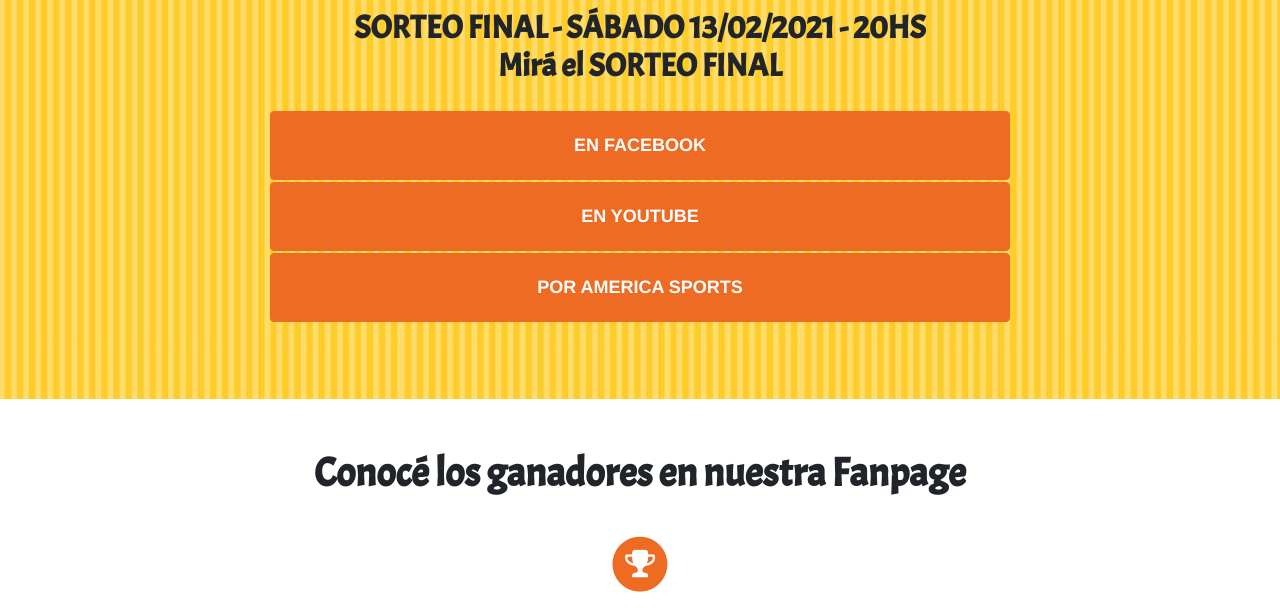
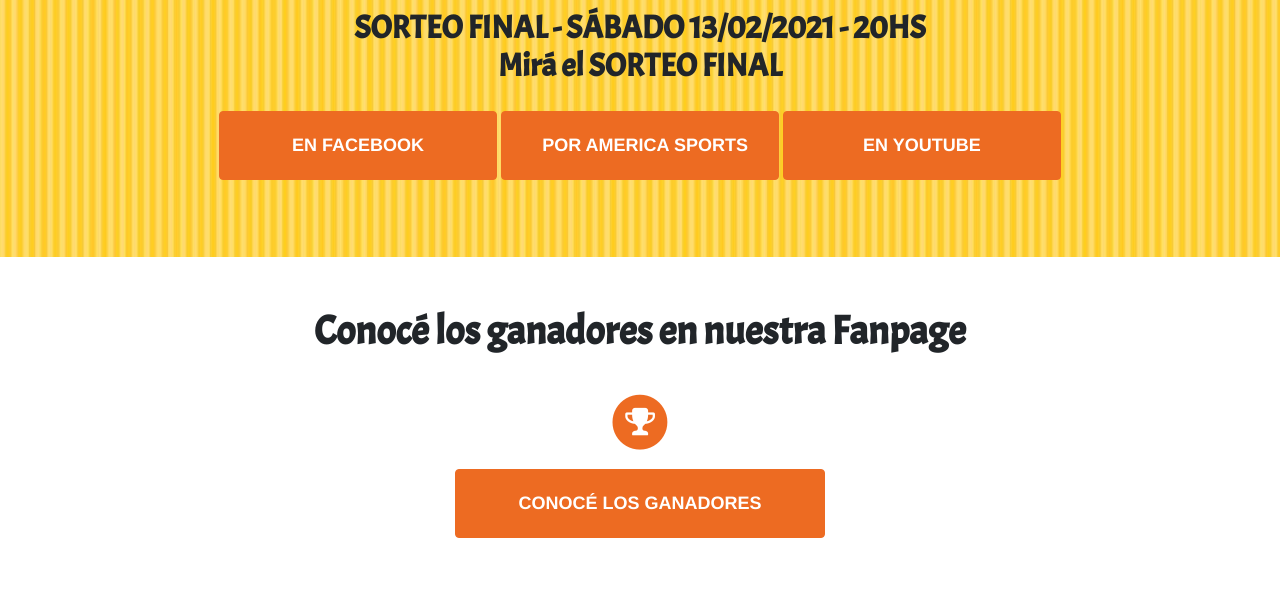
Before and after one commit to scalisro/megasorteo2021, a website: page index.html in a window 1280 px wide. Shown: the part 459-1067 px from the top of the page. Drawn offline with Linux system fonts and the light colour scheme.

Commit message:
Modifica style del boton conoce nuestros ganadores.

```diff
--- a/index.html
+++ b/index.html
@@ -37,9 +37,9 @@
         <div class="intro-text">
           <img style="align-content: center;max-width:100%;" src="img/logobingo.png" alt="sorteo">
            <div class="intro-lead-in"><h2 class="section-heading">SORTEO FINAL - SÁBADO 13/02/2021 - 20HS <br>Mirá el SORTEO FINAL </h2></div>
-          <a class="btn btn-primary btn-xl text-uppercase js-scroll-trigger col-lg-8" href="https://www.facebook.com/bingomegasorteolasparejas/" target="_blank">EN FACEBOOK</a>
-		  <a class="btn btn-primary btn-xl text-uppercase js-scroll-trigger col-lg-8" href="https://www.youtube.com/channel/UCX5SvmEBqwEItKGgcRcmUPA" target="_blank">EN YOUTUBE</a>
-		  <a class="btn btn-primary btn-xl text-uppercase js-scroll-trigger col-lg-8" href="https://www.amsports.com.ar/" target="_blank">POR AMERICA SPORTS</a>
+          <a class="btn btn-primary btn-xl text-uppercase js-scroll-trigger col-xl-3" href="https://www.facebook.com/bingomegasorteolasparejas/" target="_blank">EN FACEBOOK</a>
+          <a class="btn btn-primary btn-xl text-uppercase js-scroll-trigger col-xl-3" href="https://www.amsports.com.ar/" target="_blank">POR AMERICA SPORTS</a>
+		  <a class="btn btn-primary btn-xl text-uppercase js-scroll-trigger col-xl-3" href="https://www.youtube.com/channel/UCX5SvmEBqwEItKGgcRcmUPA" target="_blank">EN YOUTUBE</a>
         </div>
       </div>
     </header>
@@ -60,7 +60,7 @@
               <i class="fa fa-trophy fa-stack-1x fa-inverse"></i>
             </span>
             <h4 class="service-heading"></h4>
-             <a class="btn btn-primary btn-xl " href="https://www.facebook.com/bingomegasorteolasparejas/">CONOCÉ LOS GANADORES</a>
+             <a class="btn btn-primary btn-xl col-lg-4" href="https://www.facebook.com/bingomegasorteolasparejas/">CONOCÉ LOS GANADORES</a>
           </div>
         </div>
       </div>
```
